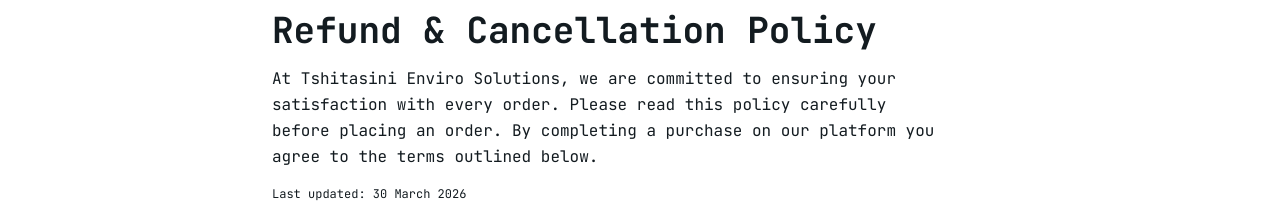
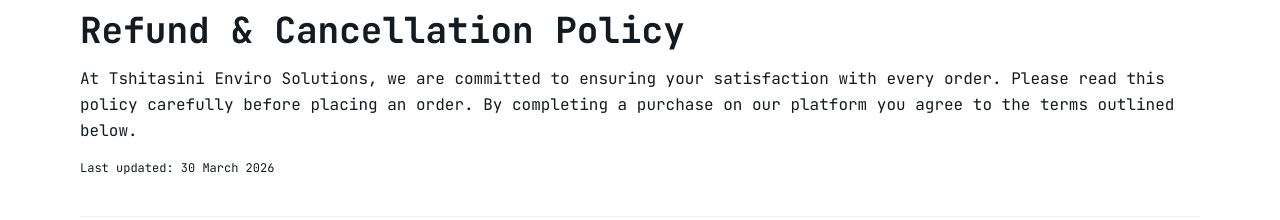
Before and after one commit to mavhungu/tshitasini, a Next.js app: page /refund-policy in a window 1280 px wide. Shown: the part 182-402 px from the top of the page. Built offline with nearby package versions, Linux system fonts and the light colour scheme; no server answers.

Commit message:
fixing width

```diff
--- a/app/(store)/refund-policy/page.tsx
+++ b/app/(store)/refund-policy/page.tsx
@@ -6,8 +6,7 @@
 
 export const metadata: Metadata = {
   title: 'Refund & Cancellation Policy',
-  description:
-    'Learn about the refund, return, and cancellation policy for orders placed with Tshitasini Enviro Solutions.',
+  description: 'Learn about the refund, return, and cancellation policy for orders placed with Tshitasini Enviro Solutions.',
 }
 
 const sections = [
@@ -122,7 +121,7 @@
 
 export default function RefundPolicyPage() {
   return (
-    <div className="container mx-auto px-6 sm:px-10 md:px-16 lg:px-20 pt-28 pb-12 max-w-4xl">
+    <div className="container mx-auto px-6 sm:px-10 md:px-16 lg:px-20 pt-28 pb-12">
 
       {/* Back link */}
       <Link
@@ -141,7 +140,7 @@
         <h1 className="text-4xl font-bold text-foreground mb-4">
           Refund & Cancellation Policy
         </h1>
-        <p className="text-muted-foreground leading-relaxed max-w-2xl">
+        <p className="text-muted-foreground leading-relaxed">
           At Tshitasini Enviro Solutions, we are committed to ensuring your
           satisfaction with every order. Please read this policy carefully before
           placing an order. By completing a purchase on our platform you agree to
```
